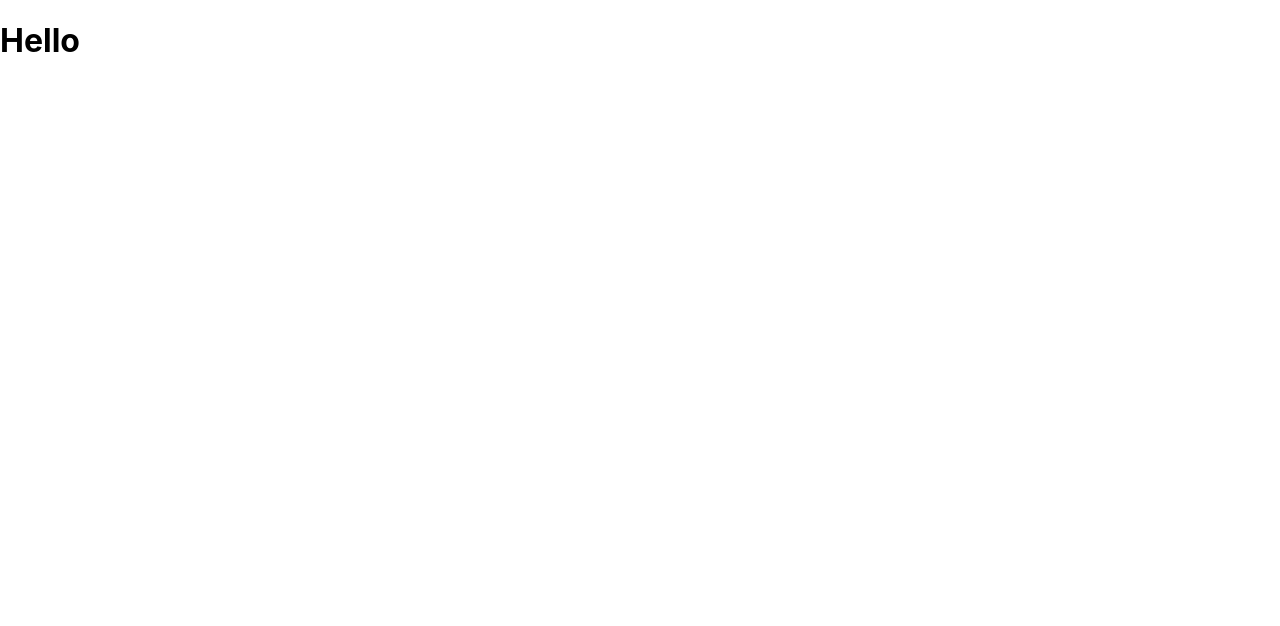
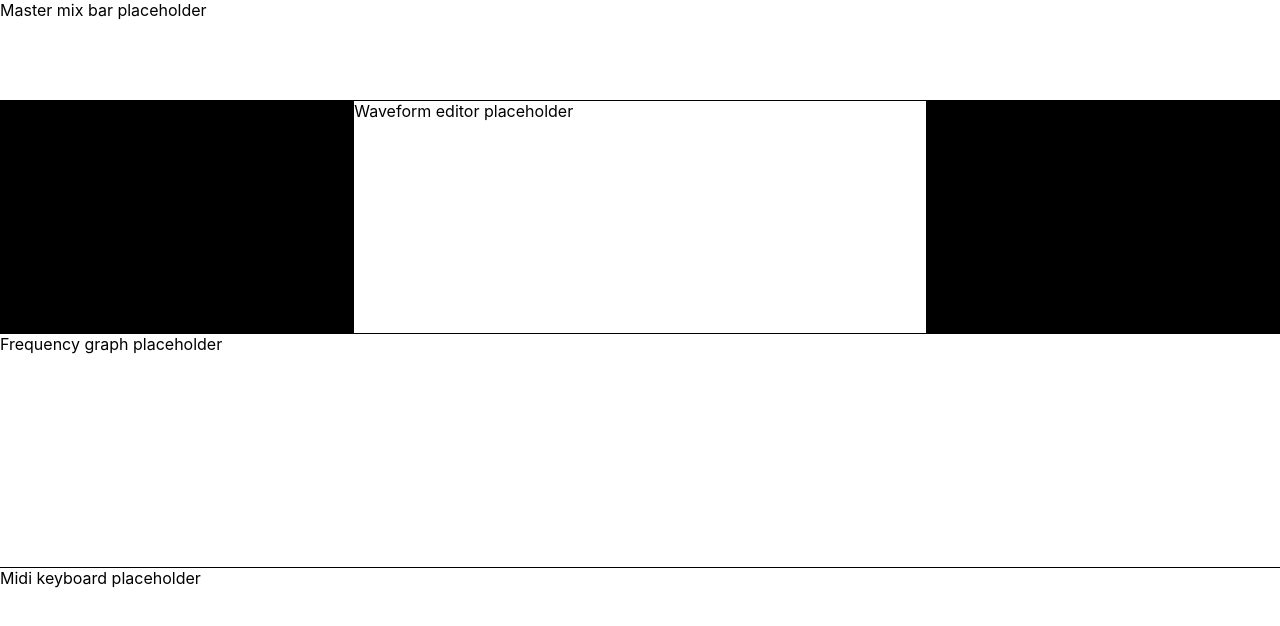
Before and after one commit to TSpierings/WaveformSynthesizer, a React (Create React App) app: page / in a window 1280 px wide. Shown: the top 626 px of the page. Built offline with nearby package versions, Linux system fonts and the light colour scheme.

Commit message:
Visually layout basic component structure

```diff
--- a/src/components/waveform-synthesizer/waveform-synthesizer.scss
+++ b/src/components/waveform-synthesizer/waveform-synthesizer.scss
@@ -0,0 +1,32 @@
+.waveform-synthesizer {
+  display: grid;
+  grid-template-columns: repeat(3, auto);
+  grid-template-rows: 100px repeat(3, auto);
+  height: 100vh;
+  gap: 1px;
+  background-color: black;
+
+  >div {
+    background-color: white;
+  }
+
+  .master {
+    grid-column: 1 / span 3;
+    grid-row: 1;
+  }
+
+  .waveform-editor {
+    grid-column: 2;
+    grid-row: 2;
+  }
+
+  .frequency-graph {
+    grid-column: 1 / span 3;
+    grid-row: 3;
+  }
+
+  .midi-keyboard {
+    grid-column: 1 / span 3;
+    grid-row: 4;
+  }
+}
--- a/src/components/waveform-synthesizer/waveform-synthesizer.tsx
+++ b/src/components/waveform-synthesizer/waveform-synthesizer.tsx
@@ -3,6 +3,11 @@ import * as React from 'react';
 
 export class WaveformSynthesizer extends React.Component<{}, {}> {
   render() {
-    return <h1>Hello</h1>;
+    return <div className='waveform-synthesizer'>
+      <div className='master'><label>Master mix bar placeholder</label></div>
+      <div className='waveform-editor'><label>Waveform editor placeholder</label></div>
+      <div className='frequency-graph'><label>Frequency graph placeholder</label></div>
+      <div className='midi-keyboard'><label>Midi keyboard placeholder</label></div>
+    </div>;
   }
 }
```
